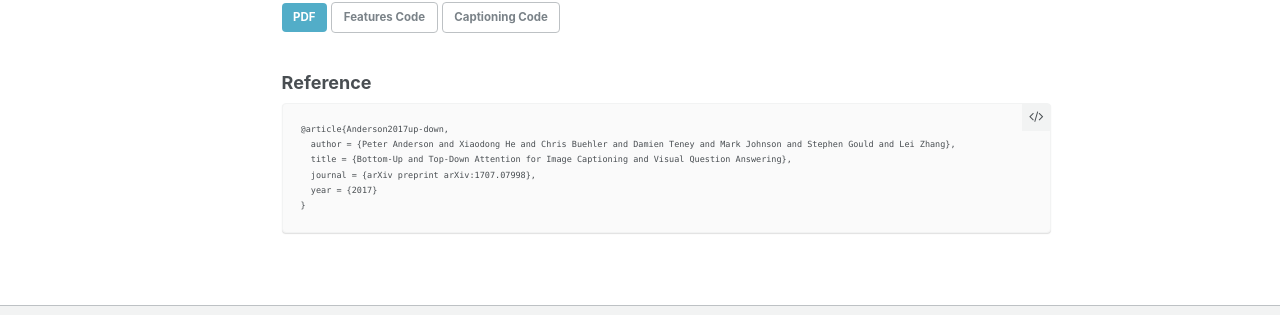
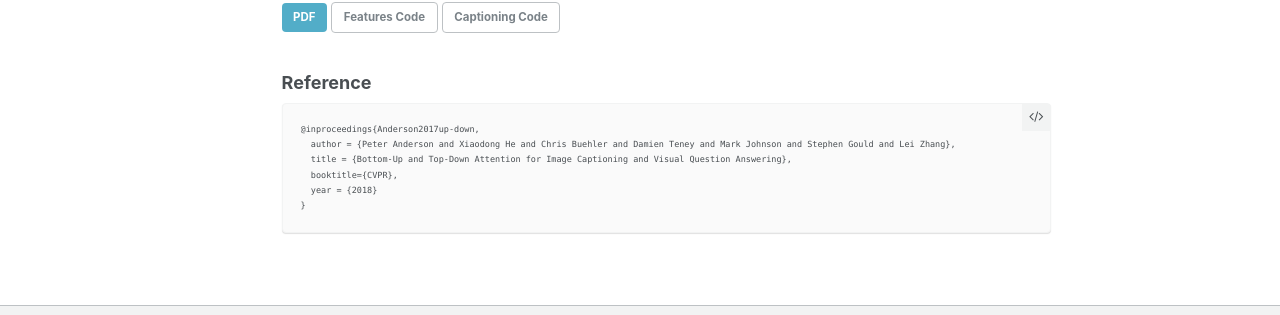
Before and after one commit to peteanderson80/peteanderson80.github.io, a Jekyll site: the page built from _posts/2017-08-11-up-down-attention.md, in a window 1280 px wide. Shown: the part 1092-1407 px from the top of the page. Built offline with Jekyll 4.4.1, drawn with Linux system fonts in a browser that asks for light colours; a script that is not in the unit is left out; comment, search, counter and statistics services are not loaded.

Commit message:
Update CVPR bibtex for up-down

````diff
--- a/_posts/2017-08-11-up-down-attention.md
+++ b/_posts/2017-08-11-up-down-attention.md
@@ -32,10 +32,10 @@ Top-down visual attention mechanisms have been used extensively in image caption
 
 ### Reference
 ```
-@article{Anderson2017up-down,
+@inproceedings{Anderson2017up-down,
   author = {Peter Anderson and Xiaodong He and Chris Buehler and Damien Teney and Mark Johnson and Stephen Gould and Lei Zhang},
   title = {Bottom-Up and Top-Down Attention for Image Captioning and Visual Question Answering},
-  journal = {arXiv preprint arXiv:1707.07998},
-  year = {2017}
+  booktitle={CVPR},
+  year = {2018}
 }
 ```
````
